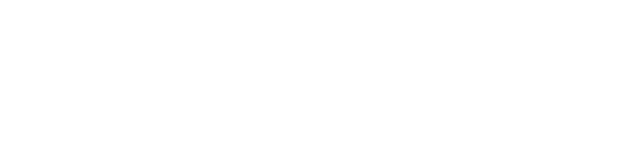
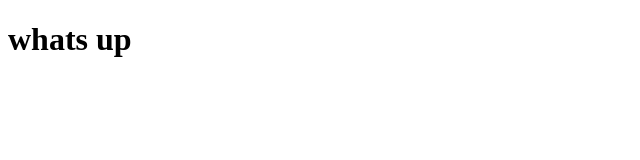
Before and after one commit to joachimvilstrup93/git-test, a plain HTML site: page index.html in a window 1280 px wide. Shown: the whole page, without its empty margins (0-640 px from the left). Drawn offline with Linux system fonts and the light colour scheme.

Commit message:
my first commit

```diff
--- a/index.html
+++ b/index.html
@@ -7,5 +7,7 @@
     <link name="stylesheet" href="style.css" />
     <title>Document</title>
   </head>
-  <body></body>
+  <body>
+    <h1>whats up</h1>
+  </body>
 </html>
```
Also changed, not shown: style.css (added).
